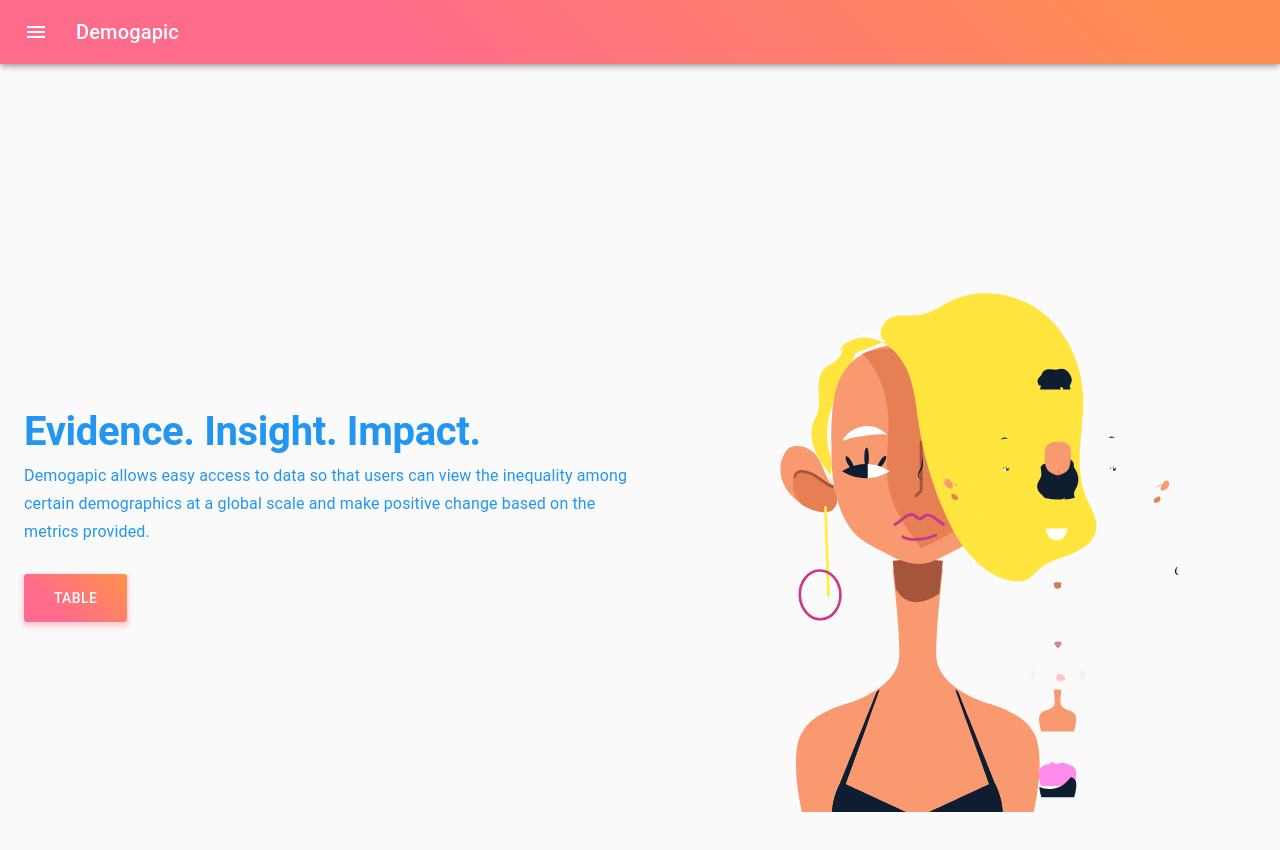
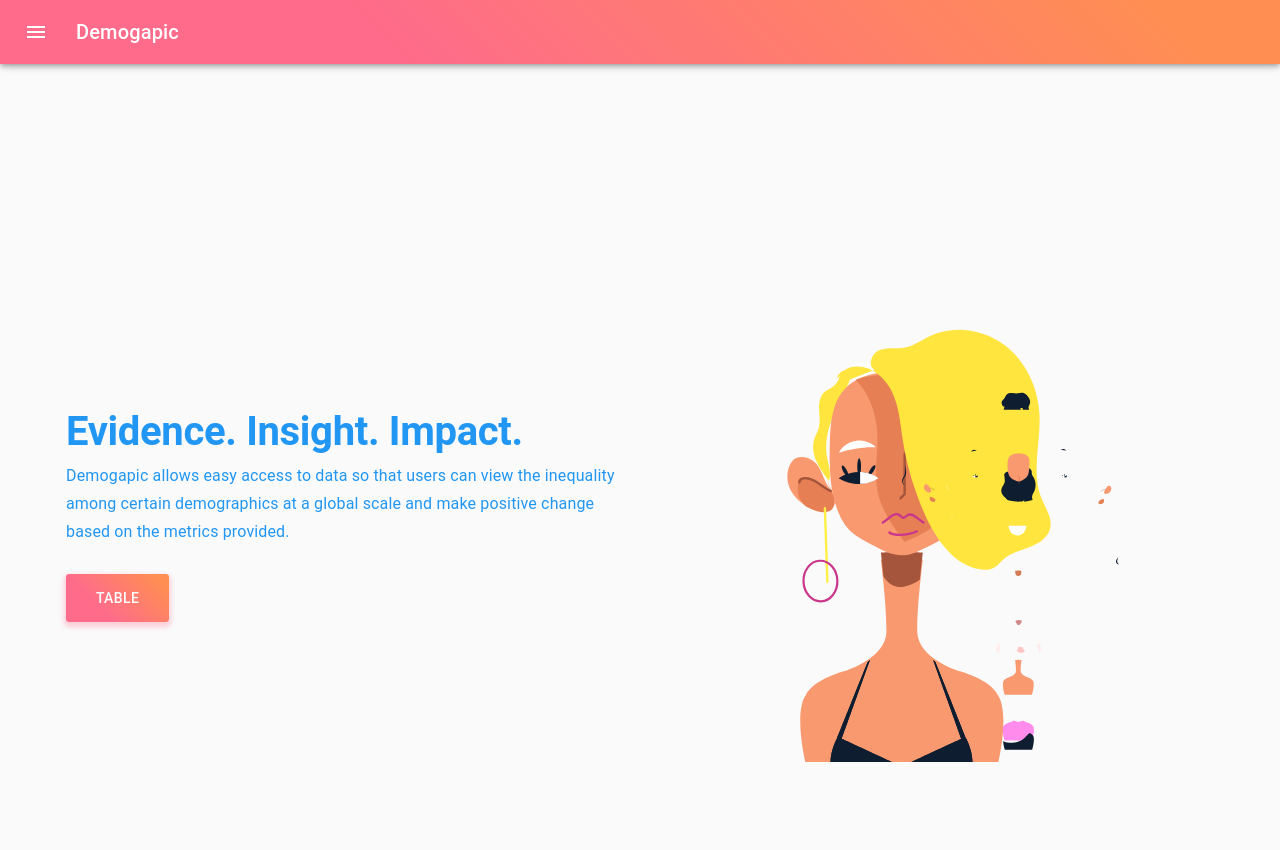
Before and after one commit to vivienneobrien/demogapic, a React (Create React App) app: page / in a window 1280 px wide. Shown: the top 850 px of the page. Built offline with nearby package versions, Linux system fonts and the light colour scheme.

Commit message:
padding added to landing page content container

```diff
--- a/src/components/LandingPage.js
+++ b/src/components/LandingPage.js
@@ -33,7 +33,7 @@
   return (
     <Container maxWidth="lg">
     <Grid container direction="column">
-        <Grid container direction="row" justify="center" alignItems="center" style={{minHeight:"100vh"}}>
+        <Grid container direction="row" justify="center" alignItems="center" style={{minHeight:"100vh", padding: "3em"}}>
           <Grid xs={12} md={6} item>
             <Typography variant="h2" align="left">
               Evidence. Insight. Impact.
@@ -48,7 +48,7 @@
                 </Button>
           </Grid>
           <Grid className={classes.lottieContainer} xs={12} md={6} item>
-            {matches?  <Lottie options={defaultOptions} height={"600px"} width={"600px"} />:  <Lottie options={defaultOptions} height={"300px"} width={"300px"} />}
+            {matches?  <Lottie options={defaultOptions} height={"500px"} width={"500px"} />:  <Lottie options={defaultOptions} height={"300px"} width={"300px"} />}
           </Grid>
         </Grid>
       </Grid>
```
Also changed, not shown: package.json (indentation only), 1 other file (tests, documents, lock files or other folders).
